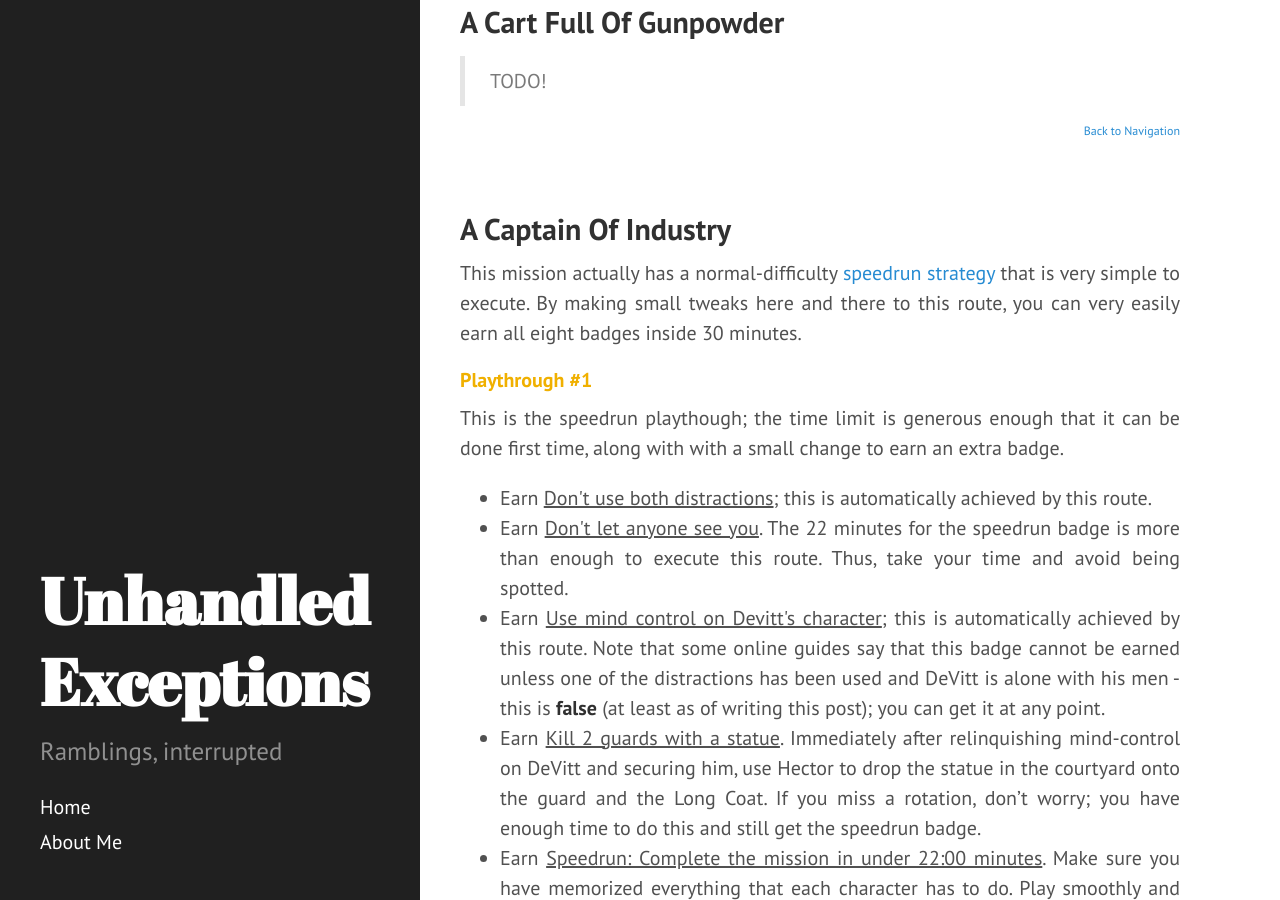
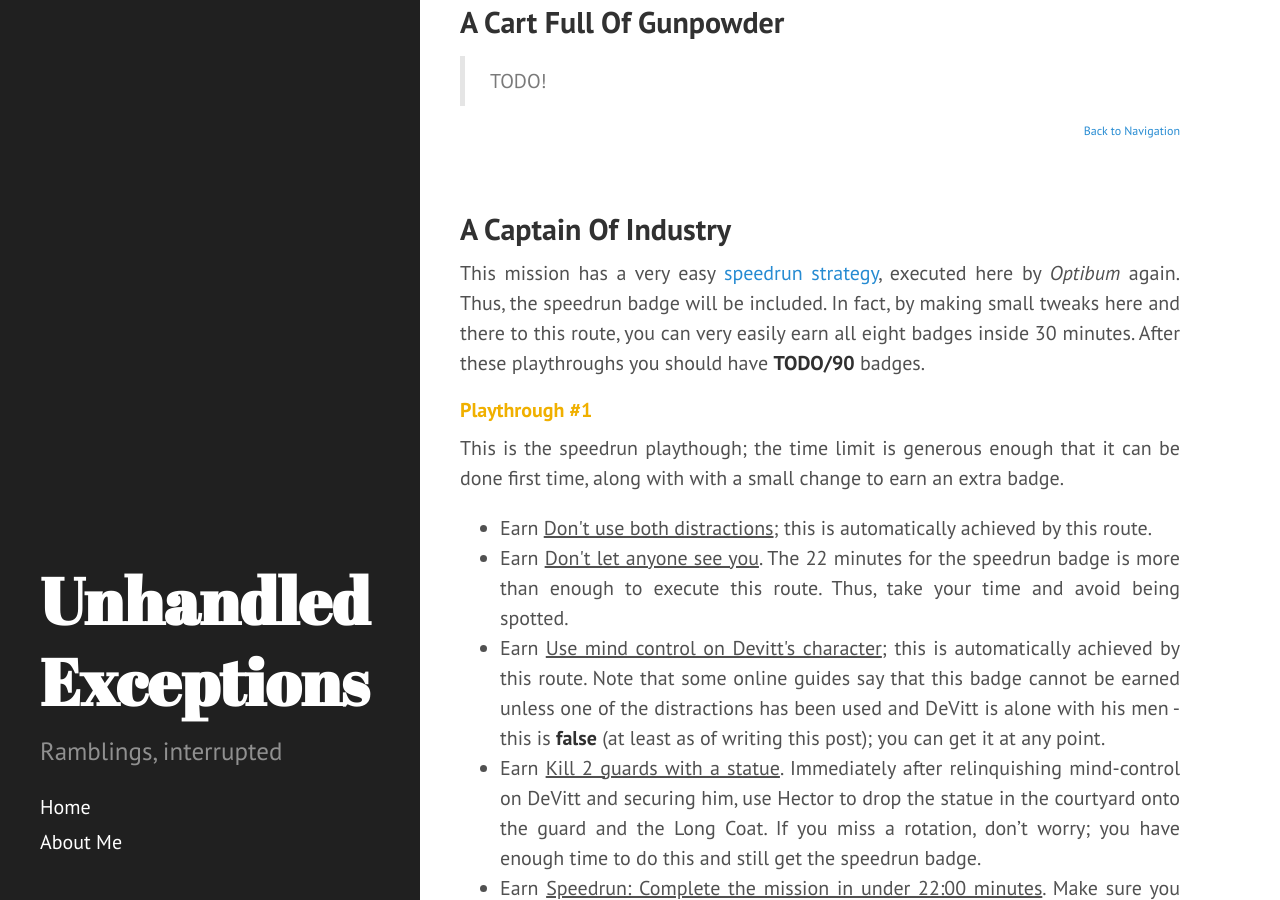
Before and after one commit to vedangnaik/vedangnaik.github.io, a Jekyll site: the page built from _posts/2021-04-28-hundred-percent-desperados.md, in a window 1280 px wide and 900 px high, scrolled down 10312 px. Built offline with Jekyll 4.4.1, drawn with Linux system fonts in a browser that asks for light colours; some of the changed text lies outside the part shown.

Commit message:
Grammer and consistency fixes to mission 15

```diff
--- a/_posts/2021-04-28-hundred-percent-desperados.md
+++ b/_posts/2021-04-28-hundred-percent-desperados.md
@@ -145,7 +145,7 @@ Get the disguise for this playthrough if you wish.
 
 
 ## O'Hara Ranch
-This mission has a pretty straightforward [speedrun strategy](https://www.youtube.com/watch?v=TYcpPkJNkAk), executed by speedrunner *Optibum*. Thus, the speedrun badge will be included. At the end of these playthroughs, you should have **27/90** badges.
+This mission has a pretty straightforward [speedrun strategy](https://www.youtube.com/watch?v=TYcpPkJNkAk), executed here by speedrunner *Optibum*. Thus, the speedrun badge will be included. At the end of these playthroughs, you should have **27/90** badges.
 
 <h4 class="hard-difficulty">Playthrough #1</h4>
 This is the non-speedrun playthrough. In any case, try to follow the same route to get a feel for it.
@@ -437,7 +437,7 @@ This is not a level I enjoyed playing, so I apologize in advance if the playthro
 
 
 ## A Captain Of Industry
-This mission actually has a normal-difficulty [speedrun strategy](https://www.youtube.com/watch?v=UovLY9SbneY) that is very simple to execute. By making small tweaks here and there to this route, you can very easily earn all eight badges inside 30 minutes.
+This mission has a very easy [speedrun strategy](https://www.youtube.com/watch?v=UovLY9SbneY), executed here by *Optibum* again. Thus, the speedrun badge will be included. In fact, by making small tweaks here and there to this route, you can very easily earn all eight badges inside 30 minutes. After these playthroughs you should have **TODO/90** badges.
 
 <h4 class="normal-difficulty">Playthrough #1</h4>
 This is the speedrun playthough; the time limit is generous enough that it can be done first time, along with with a small change to earn an extra badge.
```
